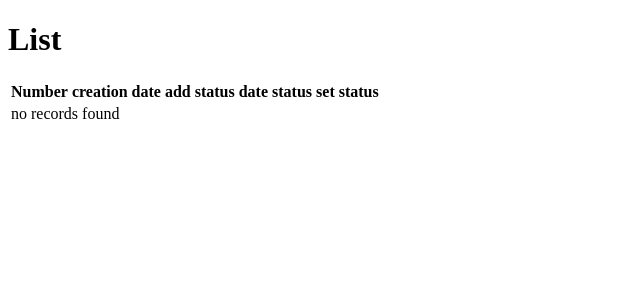
After one commit to Automated-Medical-Assistant/microservice-frontend-labor, a Symfony app: template templates/app/list.html.twig in a window 1280 px wide. The commit adds this page. Shown: the top 300 px of the page, without its empty margins (0-640 px from the left). Run offline with Twig, Linux system fonts and the light colour scheme; the template is opened without the code that fills it, so the values that code supplies are empty; some libraries are stand-ins or nearby versions.

Commit message:
And a commit that I don't know the reason of...

```diff
--- a/src/Redis/RedisService.php
+++ b/src/Redis/RedisService.php
@@ -47,6 +47,12 @@ class RedisService implements RedisServiceInterface
         return $this->mget($allKeys);
     }
 
+    public function getAllStatus()
+    {
+        $allKeys = $this->client->keys('number*');
+        return $this->mget($allKeys);
+    }
+
     /**
      * @param array $keys
      *
--- /dev/null
+++ b/templates/app/list.html.twig
@@ -0,0 +1,51 @@
+{% extends 'base.html.twig' %}
+
+{% block title %}List{% endblock %}
+
+{% block body %}
+    <h1>List</h1>
+
+    <table class="table">
+        <thead>
+        <tr>
+            <th>Number</th>
+            <th>creation date</th>
+            <th>add status date</th>
+            <th>status</th>
+            <th>set status</th>
+        </tr>
+        </thead>
+        <tbody>
+        {% for numberDto in numberDtoList %}
+            <tr>
+                <td>{{ numberDto.number }}</td>
+                <td>{{ numberDto.creationDate }}</td>
+                <td>{{ numberDto.modifiedStateDate }}</td>
+                <td>{% if numberDto.status is null %}
+                        wait for result
+                    {% elseif numberDto.status %}
+                        positiv
+                    {% else %}
+                        negativ
+                    {% endif %}
+                </td>
+                <td>
+                    <a href="{{ path('status_update', {'nummer': numberDto.number}) }}">
+                        {% if numberDto.status is null %}
+                            edit
+                        {% else %}
+                            show
+                        {% endif %}
+                    </a>
+                </td>
+            </tr>
+        {% else %}
+            <tr>
+                <td colspan="5">no records found</td>
+            </tr>
+        {% endfor %}
+        </tbody>
+    </table>
+
+
+{% endblock %}
```
Also changed, not shown: src/Controller/App.php (+10 -2 lines).
